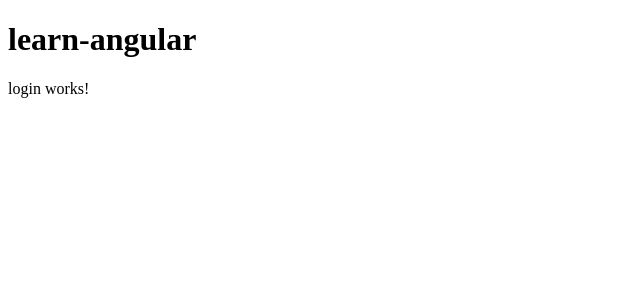
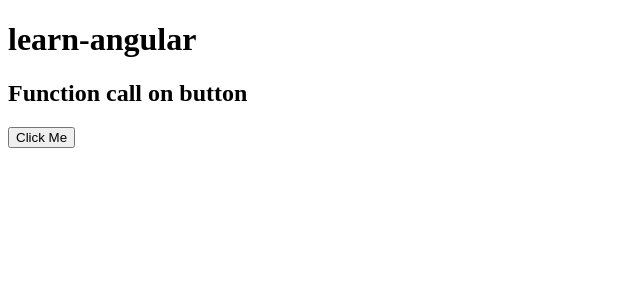
Before and after one commit to shailesh-gabu/learn-angular, an Angular app: page / in a window 1280 px wide. Shown: the top 300 px of the page, without its empty margins (0-640 px from the left). Built offline with nearby package versions, Linux system fonts and the light colour scheme.

Commit message:
Function call on button

```diff
--- a/src/app/app.component.html
+++ b/src/app/app.component.html
@@ -1,2 +1,3 @@
 <h1>{{title}}</h1>
-<app-login></app-login>
+<h2>Function call on button</h2>
+<button (click)="onClick()">Click Me</button>
--- a/src/app/app.component.ts
+++ b/src/app/app.component.ts
@@ -3,10 +3,14 @@ import { LoginComponent } from './login/login.component';
 
 @Component({
   selector: 'app-root',
-  imports: [LoginComponent],
+  imports: [],
   templateUrl: './app.component.html',
   styleUrl: './app.component.scss',
 })
 export class AppComponent {
   title = 'learn-angular';
+
+  onClick() {
+    alert('button clicked');
+  }
 }
```
